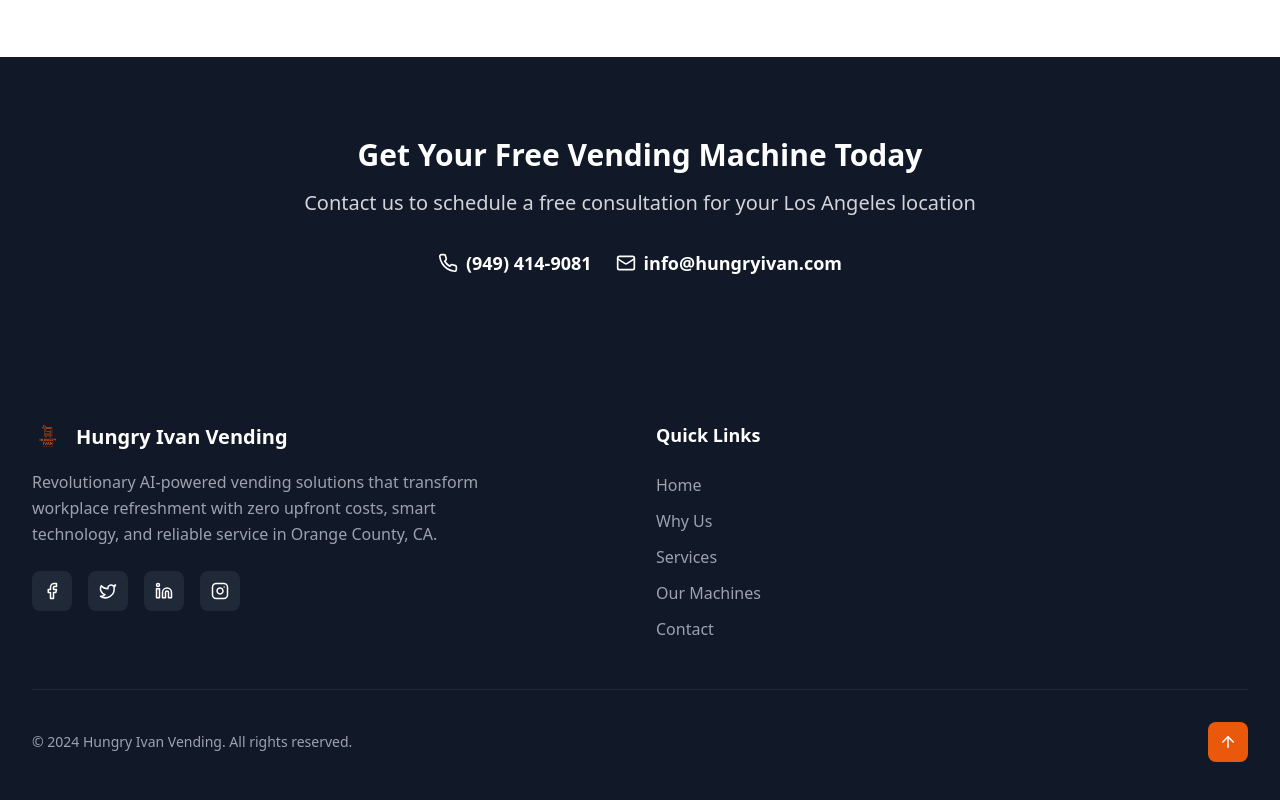
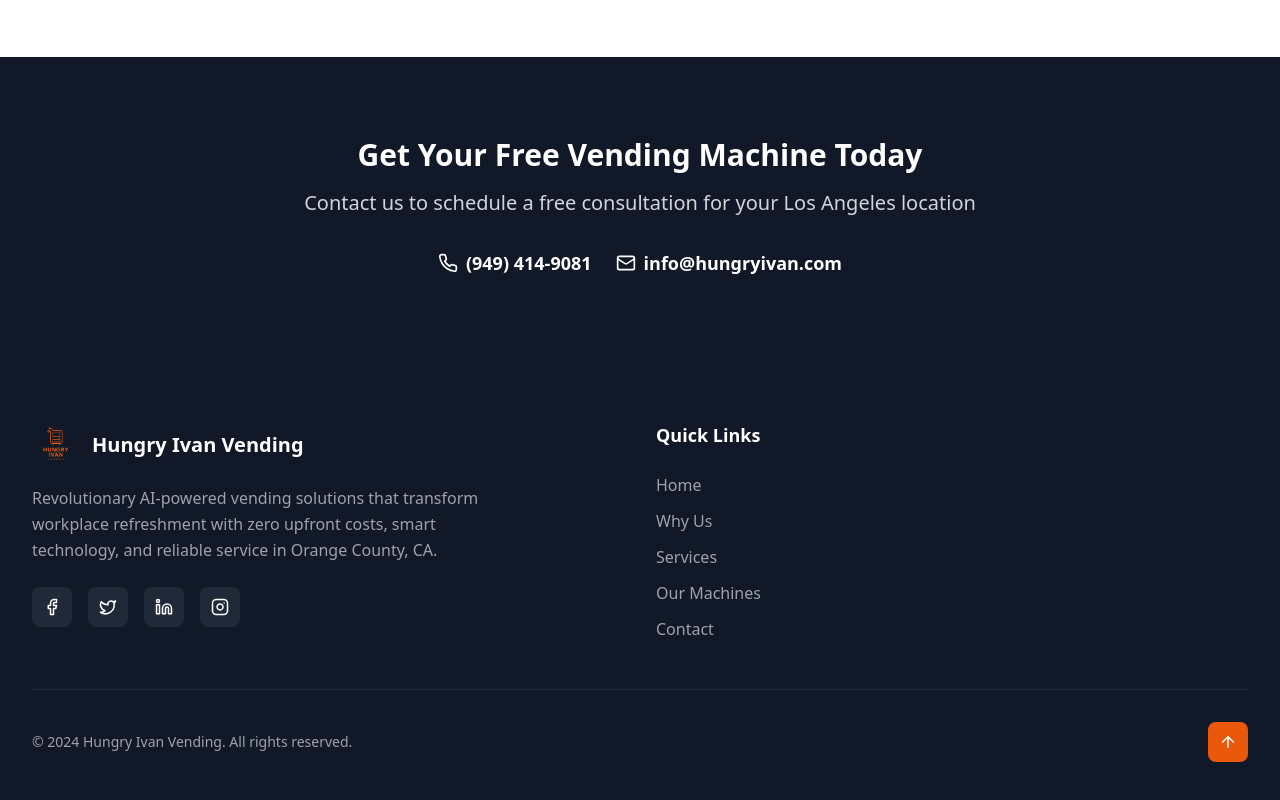
Before and after one commit to aleksyara/hivending, a React (Vite) app: page /vending-machines-los-angeles in a window 1280 px wide. Shown: the part 2539-3339 px from the top of the page. Built offline with nearby package versions, Linux system fonts and the light colour scheme.

Commit message:
Increase logo sizes and convert HIVend.PNG to HIVend.jpg for better web performance

```diff
--- a/src/components/Footer.jsx
+++ b/src/components/Footer.jsx
@@ -15,7 +15,7 @@
               <img
                 src="/HIVlogo.jpg"
                 alt="Hungry Ivan Vending"
-                className="h-8 w-8"
+                className="h-12 w-12 object-contain"
               />
               <span className="text-xl font-bold">Hungry Ivan Vending</span>
             </div>
--- a/src/components/Navigation.jsx
+++ b/src/components/Navigation.jsx
@@ -41,7 +41,7 @@
               <img
                 src="/HIVlogo.jpg"
                 alt="Hungry Ivan Vending Company Logo"
-                className="h-16 w-16 object-contain"
+                className="h-20 w-20 object-contain"
               />
               <span className={`text-xl font-bold ${isScrolled ? 'text-gray-900' : 'text-white'} hidden sm:block`}>
                 Hungry Ivan Vending
--- a/src/components/Portfolio.jsx
+++ b/src/components/Portfolio.jsx
@@ -13,7 +13,7 @@
       title: 'AI Powered Smart Combo Vending Machine',
       category: 'Premium AI Series',
       images: {
-        wood: '/NaturalWoodPremiumWrap.webp',
+        wood: '/HIVend.jpg',
         purple: '/genius_vend_at_voodoo_cellar_boise_angled_left copy copy.webp',
         payment: '/Genius_Vend_Swiping_Card.webp'
       },
```
Also changed, not shown: 1 other file (tests, documents, lock files or other folders).
